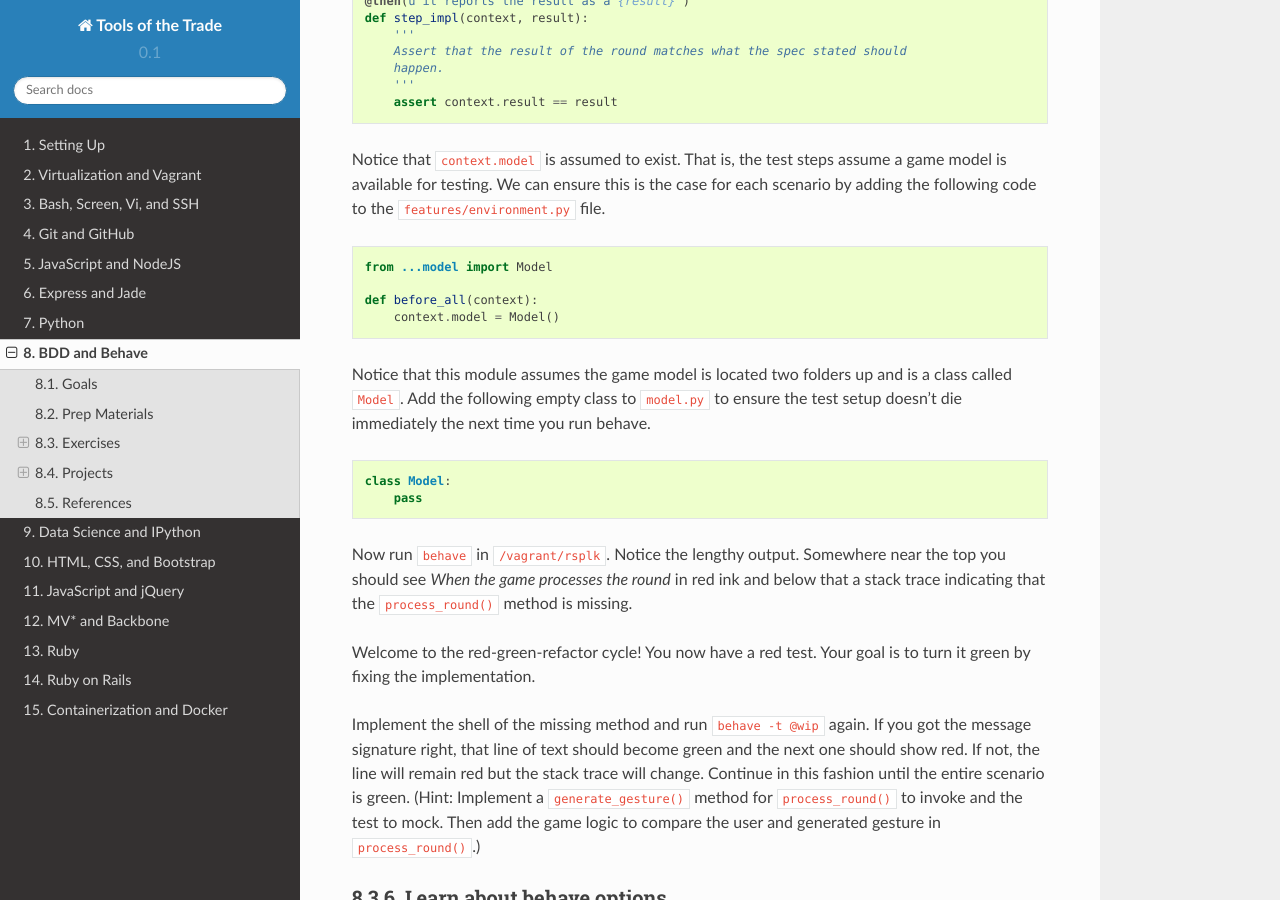
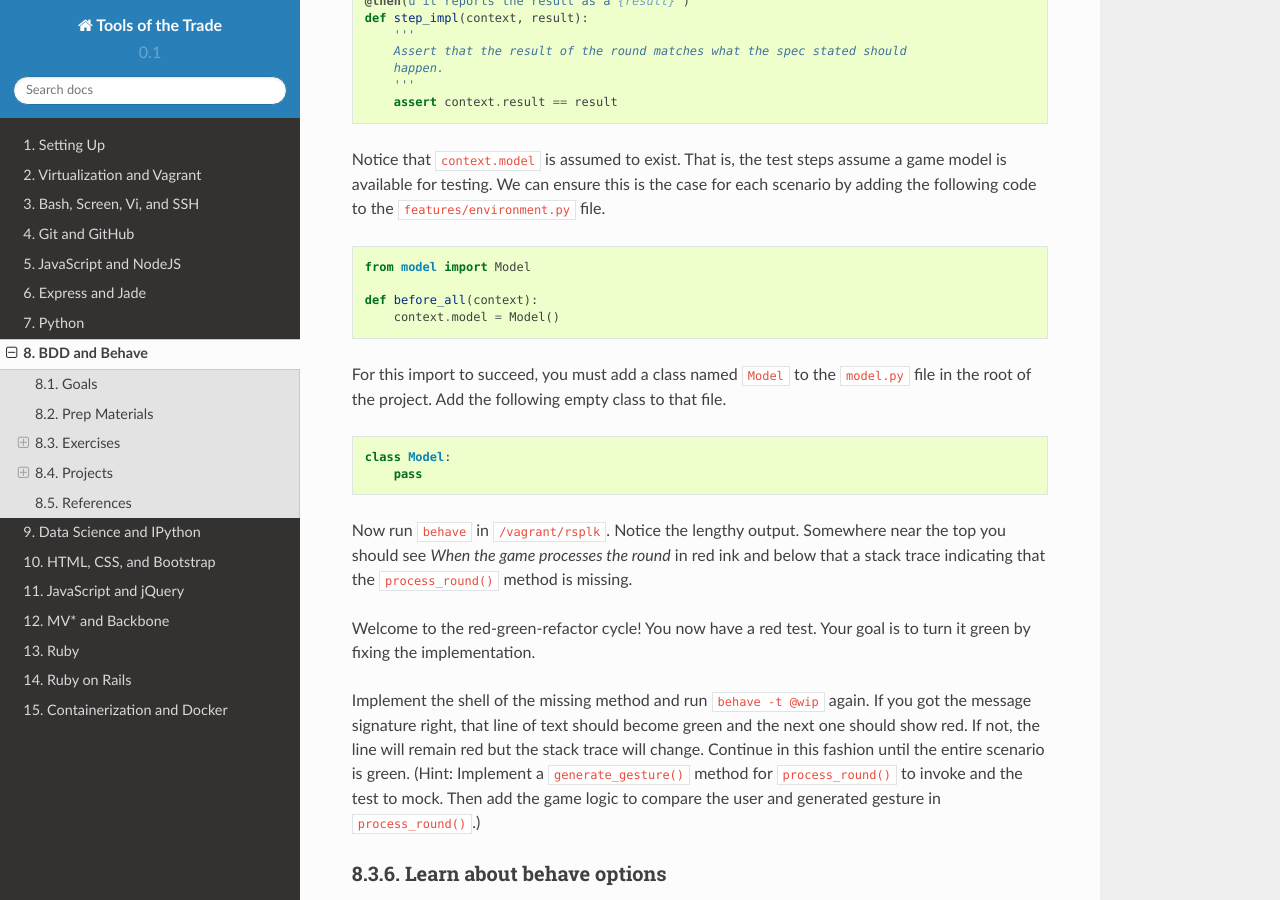
Before and after one commit to parente/tott, a Sphinx documentation site: the page built from doc/sessions/behave.rst, in a window 1280 px wide and 900 px high, scrolled down 3455 px. Built offline with Sphinx 7.4.7 and the Read the Docs theme 2.0.0, drawn with Linux system fonts in a browser that asks for light colours.

Commit message:
Fix incorrect relative import

```diff
--- a/doc/sessions/behave.rst
+++ b/doc/sessions/behave.rst
@@ -159,12 +159,12 @@ Notice that ``context.model`` is assumed to exist. That is, the test steps assum
 
 .. code-block:: python
 
-    from ...model import Model
+    from model import Model
 
     def before_all(context):
         context.model = Model()
 
-Notice that this module assumes the game model is located two folders up and is a class called ``Model``. Add the following empty class to ``model.py`` to ensure the test setup doesn't die immediately the next time you run behave.
+For this import to succeed, you must add a class named ``Model`` to the ``model.py`` file in the root of the project. Add the following empty class to that file.
 
 .. code-block:: python
 
```
